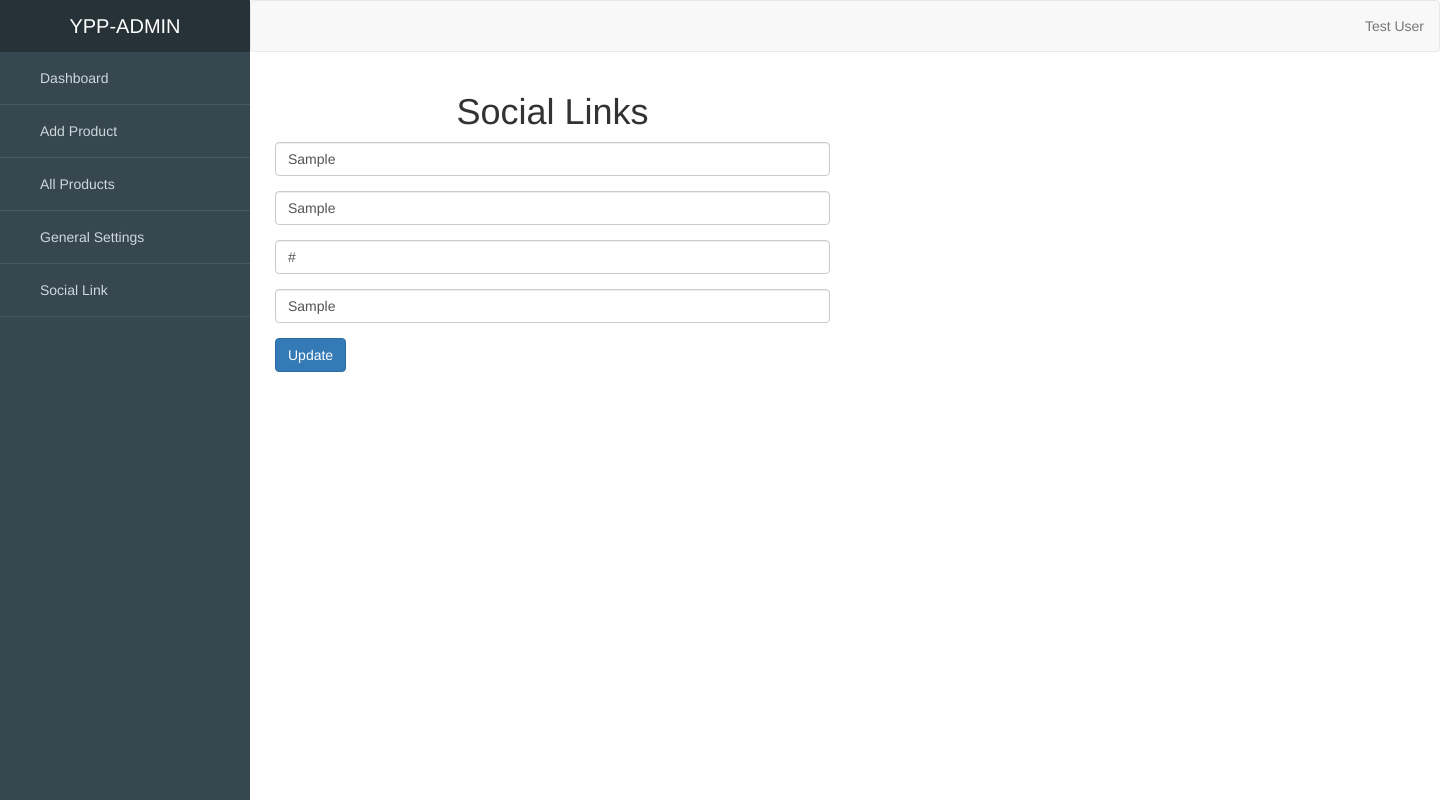
After one commit to SyedaSunaina/ypp, a PHP site: page /social-links.php in a window 1440 px wide. The commit adds this page. Run offline with PHP 8.4, Linux system fonts and the light colour scheme; tables that the repository leaves empty or names only in its code hold one stand-in row (values such as "Sample post"); a stand-in replaces the project's code that opens the database connection; some libraries are stand-ins or nearby versions.

Commit message:
socail links page created

```diff
--- a/admin-header.php
+++ b/admin-header.php
@@ -3,7 +3,7 @@
 <head>
     <meta charset="UTF-8">
     <meta name="viewport" content="width=device-width, initial-scale=1.0">
-    <title>General Settings  - <?php echo $mainsettings['title'];?></title>
+    <title>Dashboard  - <?php echo $mainsettings['title'];?></title>
     <link rel="icon" href="assets/image/<?php echo $mainsettings['logo'];?>">
     <link rel="stylesheet" href="dash.css">
     <link rel="stylesheet" href="https://cdn.usebootstrap.com/bootstrap/3.3.7/css/bootstrap.min.css">
--- a/admin-nav.php
+++ b/admin-nav.php
@@ -24,7 +24,7 @@
               </a>
             </li>
             <li>
-              <a href="#">
+              <a href="social-links.php">
                 <i class="zmdi zmdi-share"></i> Social Link
               </a>
             </li>
--- a/header.php
+++ b/header.php
@@ -2,6 +2,8 @@
 
 
 <head>
+
+
 <meta charset="UTF-8">
 <meta name="viewport" content="width=device-width, initial-scale=1.0">
 <title><?php echo $mainsettings['title'];?></title>
--- /dev/null
+++ b/social-links.php
@@ -0,0 +1,97 @@
+<?php include('connection.php'); ?>
+<!DOCTYPE html>
+<html lang="en">
+<?php include("admin-header.php");?>
+<body>
+    <div id="viewport">
+        <!-- Sidebar -->
+        <?php include('admin-nav.php') ?>
+        <!-- Content -->
+        <div id="content">
+          <nav class="navbar navbar-default">
+            <div class="container-fluid">
+              <ul class="nav navbar-nav navbar-right">
+                <li>
+                  <a href="#"><i class="zmdi zmdi-notifications text-danger"></i>
+                  </a>
+                </li>
+                <li><a href="#">Test User</a></li>
+              </ul>
+            </div>
+          </nav>
+          <div class="container">
+
+        <div class="row justify-content-center">
+            <div class="col-md-6">
+
+        <?php
+
+
+
+        if ($_SERVER['REQUEST_METHOD'] === 'POST') {
+
+            $twitter = $_POST['twitter'];
+            $google = $_POST['google'];
+            $linkedin = $_POST['linkedin'];
+            $instagram = $_POST['instagram'];
+
+
+            if (isset($_POST['submit'])) {
+                $query = "UPDATE social_links SET insta=?, twitter=?, linkedin=?, google=?";
+                $stmt = $con->prepare($query);
+                $stmt->bind_param("ssss", $instagram, $twitter, $linkedin, $google);
+            }
+
+            if ($stmt->execute()) {
+                echo '<div class="alert alert-success">Social Links updated successfully!</div>';
+            } else {
+                echo '<div class="alert alert-danger">Failed to update Social Links.</div>';
+            }
+
+            $stmt->close();
+            $con->close();
+        }
+
+        // Fetch the product details to pre-fill the form
+            include('connection.php');
+
+            if ($data->num_rows === 1) {
+
+            ?>
+                <h1 class="text-center">Social Links</h1>
+                <form method="post" enctype="multipart/form-data">
+
+                    <div class="form-group">
+                        <input type="text" name="twitter" class="form-control" placeholder="Twitter" value="<?php echo $mainsocial['twitter']; ?>" required>
+                    </div>
+                    <div class="form-group">
+                        <input type="text" name="google" class="form-control" placeholder="Google" value="<?php echo $mainsocial['google']; ?>" required>
+                    </div>
+                    <div class="form-group">
+                        <input type="text" name="linkedin" class="form-control" placeholder="LinkedIn" value="<?php echo $mainsocial['linkedin']; ?>" required>
+                    </div>
+                    <div class="form-group">
+                        <input type="text" name="instagram" class="form-control" placeholder="Instagram" value="<?php echo $mainsocial['insta']; ?>" required>
+                    </div>
+
+                    <input type="submit" class="btn btn-primary" name="submit" value="Update">
+                </form>
+                <?php
+            } else {
+                echo '<div class="alert alert-danger">Social Links not found.</div>';
+            }
+
+            $con->close();
+
+        ?>
+    </div>
+        </div>
+          </div>
+
+
+          </div>
+        </div>
+      </div>
+      <script src="https://cdn.usebootstrap.com/bootstrap/3.3.7/js/bootstrap.min.js"></script>
+</body>
+</html>
```
Also changed, not shown: gen-settings.php (+6 -6 lines), 1 other file.
